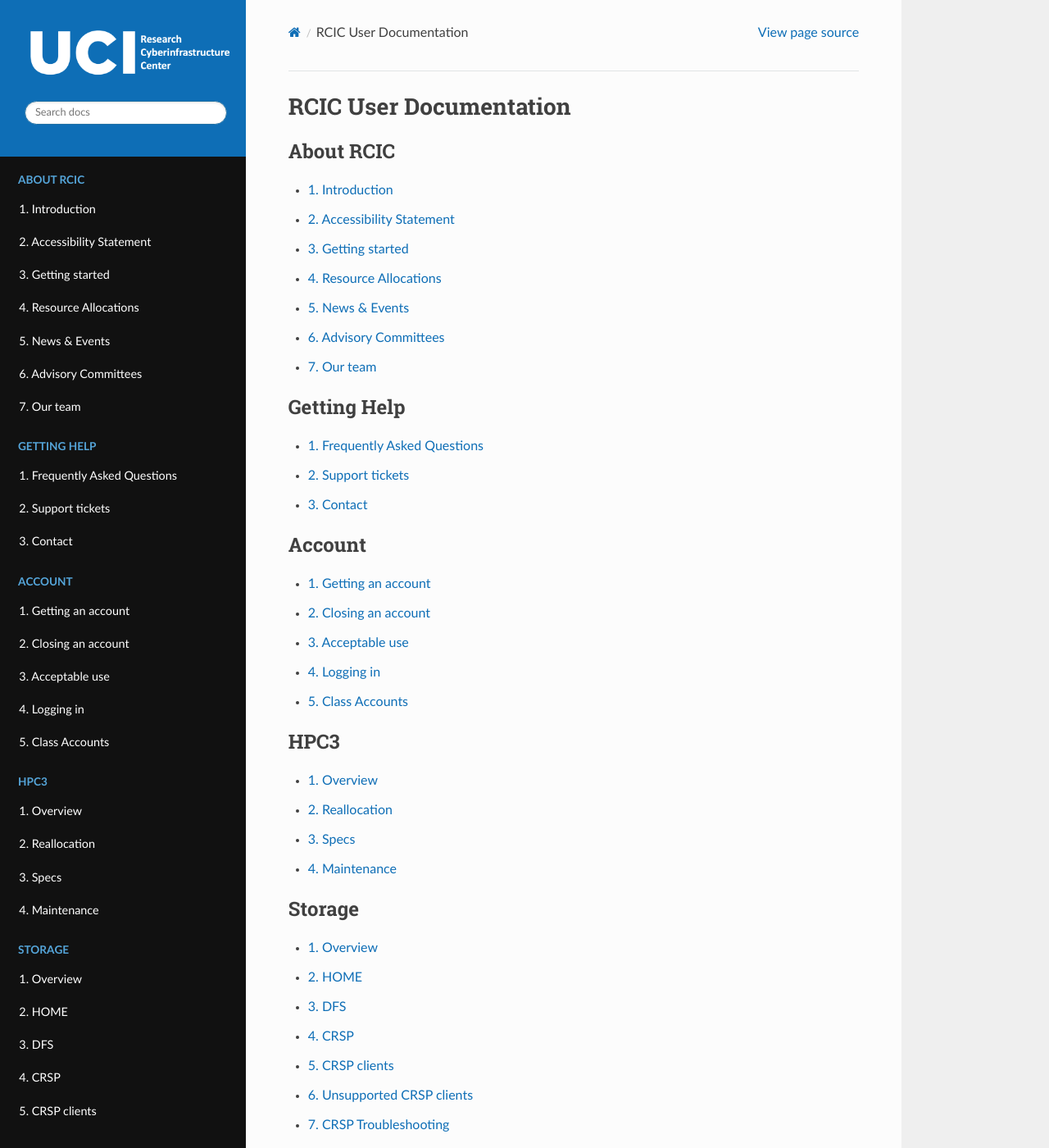
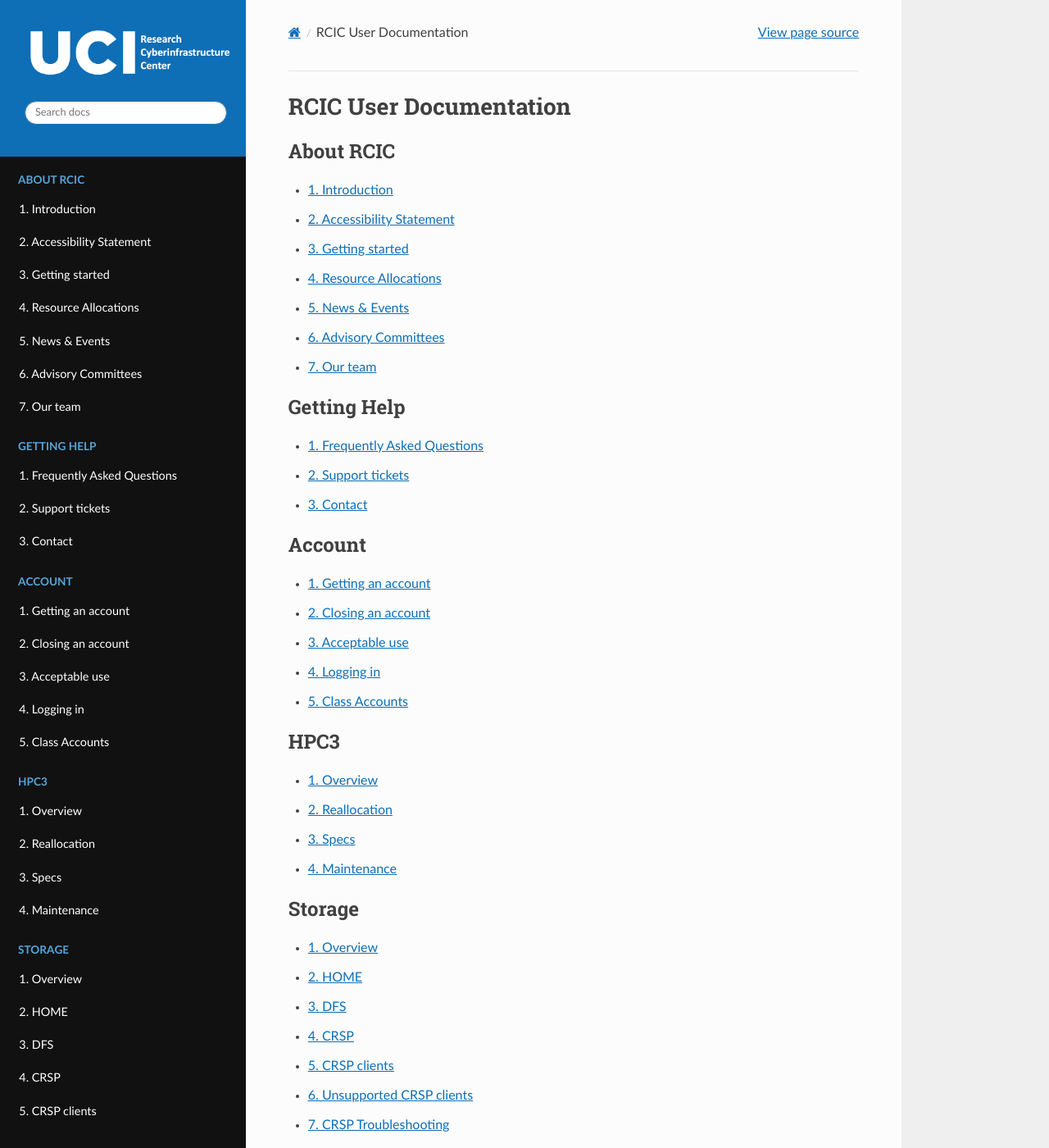
Before and after one commit to RCIC-UCI-Public/website-rcic, a Sphinx documentation site: the page built from docs/source/index.rst, in a window 1280 px wide and 1400 px high. Shown: the whole window at 82% size. Built offline with Sphinx 7.4.7 and the Read the Docs theme 3.1.0, drawn with Linux system fonts in a browser that asks for light colours.

Commit message:
all text links are underlined to separate from surrounding text without relaying on color only. make footer buttons color brighter when hovering.

```diff
--- a/docs/source/_static/css/rcic.css
+++ b/docs/source/_static/css/rcic.css
@@ -97,7 +97,7 @@
 /* all body links, not in the sidebar */
 .rst-content a {
     color: var(--bluelight) !important;
-    text-decoration: none;
+    text-decoration: underline !important;
 }
 
 /* hover state for body links */
@@ -113,7 +113,7 @@
 /* footer link colors */
 footer a {
     color: var(--bluelight) !important;
-    text-decoration: none;
+    text-decoration: underline !important;
 }
 
 /* link hover color */
@@ -262,11 +262,12 @@
     padding: 10px 20px;
     border-radius: 4px;
     transition: background-color 0.2s ease;
+    font-weight: bold !important;
 }
 
 /* Hover state using a slightly darker shade for visual feedback */
 .rst-footer-buttons a.btn:hover {
-    background-color: #1b3d6d !important;
+    background-color: #0061FF !important;
     color: #ffffff !important;
 }
 
```
